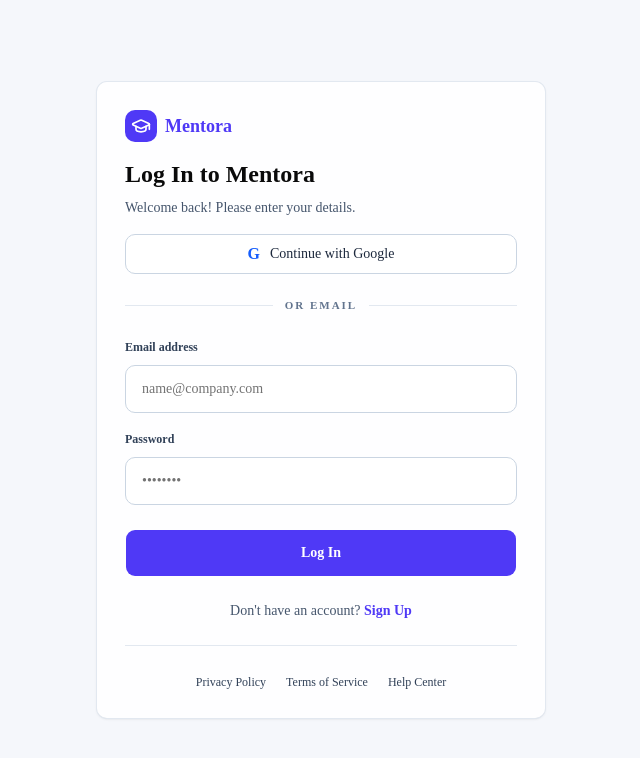
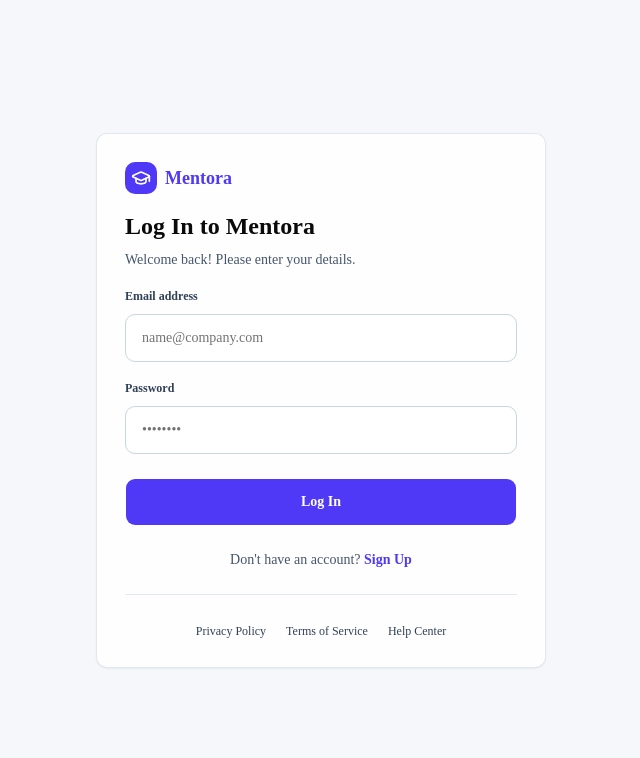
Before and after one commit to abdelrahman202122/Mentora-ITI, a Next.js app in the folder apps/web/: page /login in a window 1280 px wide. Shown: the top 758 px of the page, without its empty margins (319-959 px from the left). Built offline with nearby package versions, Linux system fonts and the light colour scheme.

Commit message:
Remove Google sign-in prompts from auth pages

```diff
--- a/apps/web/src/app/(auth)/login/page.tsx
+++ b/apps/web/src/app/(auth)/login/page.tsx
@@ -42,23 +42,6 @@
 
           <CardContent className="px-7 pb-7">
             <form action={action} className="space-y-6">
-              <Button
-                className="h-10 w-full border-slate-300 bg-white text-slate-800 hover:bg-slate-50"
-                type="button"
-                variant="outline"
-              >
-                <span className="mr-1 text-base font-semibold text-blue-600">G</span>
-                Continue with Google
-              </Button>
-
-              <div className="flex items-center gap-3">
-                <div className="h-px flex-1 bg-slate-200" />
-                <span className="text-[11px] font-semibold uppercase tracking-[0.18em] text-slate-500">
-                  Or email
-                </span>
-                <div className="h-px flex-1 bg-slate-200" />
-              </div>
-
               {state?.formError && (
                 <div className="rounded-lg border border-red-200 bg-red-50 px-3 py-2 text-sm font-medium text-red-700">
                   {state.formError}
--- a/apps/web/src/app/(auth)/register/page.tsx
+++ b/apps/web/src/app/(auth)/register/page.tsx
@@ -69,23 +69,6 @@
                     I am a Teacher
                   </span>
                 </label>
-              </div>
-
-              <Button
-                className="h-10 w-full border-slate-300 bg-white text-slate-800 hover:bg-slate-50"
-                type="button"
-                variant="outline"
-              >
-                <span className="mr-1 text-base font-semibold text-blue-600">G</span>
-                Continue with Google
-              </Button>
-
-              <div className="flex items-center gap-3">
-                <div className="h-px flex-1 bg-slate-200" />
-                <span className="text-[11px] font-semibold uppercase tracking-[0.18em] text-slate-500">
-                  Or email
-                </span>
-                <div className="h-px flex-1 bg-slate-200" />
               </div>
 
               <div className="space-y-4">
```
